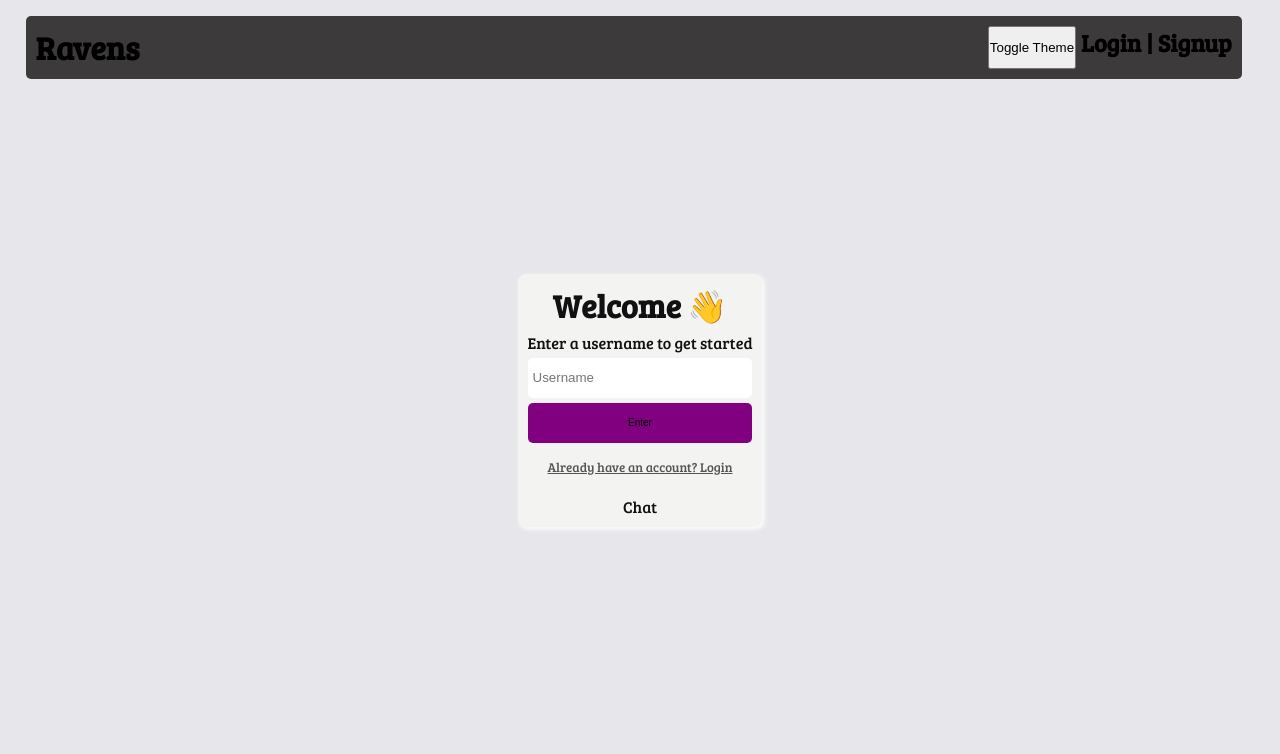
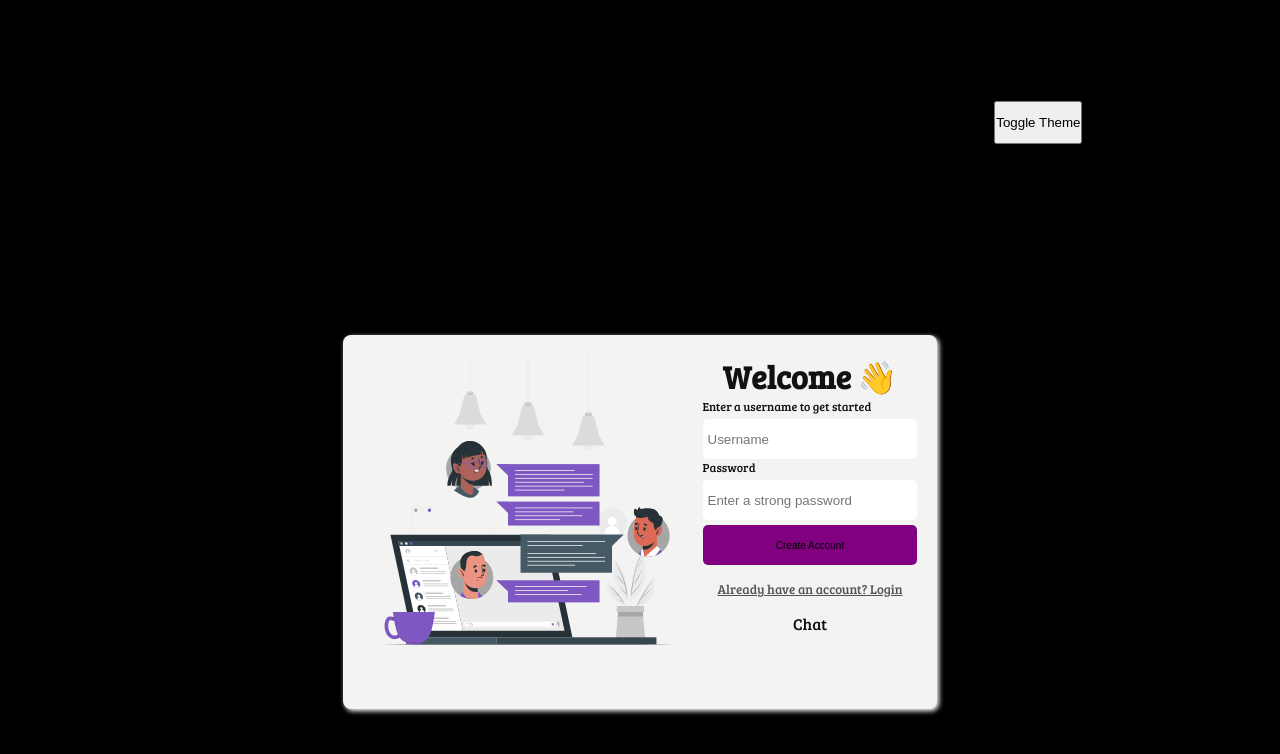
Before and after one commit to Codestronomer/Ravens, a Next.js app in the folder client/: page / in a window 1280 px wide. Shown: the top 754 px of the page. Built offline with nearby package versions, Linux system fonts and the light colour scheme; no server answers.

Commit message:
[feat] update home page styles

```diff
--- /dev/null
+++ b/client/public/work-chat-styles.css
@@ -0,0 +1 @@
+svg#freepik_stories-work-chat:not(.animated) .animable {opacity: 0;}svg#freepik_stories-work-chat.animated #freepik--Device--inject-24 {animation: 1.5s Infinite  linear floating;animation-delay: 0s;}svg#freepik_stories-work-chat.animated #freepik--speech-bubbles--inject-24 {animation: 1.5s Infinite  linear floating;animation-delay: 0s;}            @keyframes floating {                0% {                    opacity: 1;                    transform: translateY(0px);                }                50% {                    transform: translateY(-10px);                }                100% {                    opacity: 1;                    transform: translateY(0px);                }            }
--- a/client/src/app/auth/auth.module.css
+++ b/client/src/app/auth/auth.module.css
@@ -1,9 +1,11 @@
 .auth {
+  gap: 5px;
+  color: black;
+  width: 100%;
   display: flex;
+  font-size: 12px;
+  text-align: left;
   flex-direction: column;
-  color: black;
-  gap: 5px;
-  width: 100%;
 }
 
 .description {
--- a/client/src/app/auth/authUtils.tsx
+++ b/client/src/app/auth/authUtils.tsx
@@ -62,7 +62,6 @@ export const GetUsername: React.FC<userNameProps> = ({ setIsValid, setUsername,
         onChange={handleUsername}
       >
       </input>
-      <button className={styles.userSubmit} type='submit'>Enter</button>
     </form>
   </>
 
@@ -97,6 +96,7 @@ export const GetPassword: React.FC<passwordProps> = ({
         style={{
           backgroundColor: `var(--background-color)`,
           color: `var(--text-color)`,
+          textAlign: 'left',
         }}
       >Password</label>
       <input
--- a/client/src/app/auth/login.tsx
+++ b/client/src/app/auth/login.tsx
@@ -35,14 +35,12 @@ export function Login(): React.FunctionComponentElement<HTMLBodyElement> {
 
   return (
     <div>
-      {!isValid ? (
       <GetUsername
         userInfo={userInfo}
         setUsername={updateUserInfo}
         setIsValid={handleNext}
         isRegister={false}
       />
-      ) : (
       <GetPassword
         userInfo={userInfo}
         setPassword={updateUserInfo}
@@ -50,8 +48,6 @@ export function Login(): React.FunctionComponentElement<HTMLBodyElement> {
         isRegister={false}
         isLoading={isLoading}
       />
-      )}
-
       {
         loginError && loginError.error &&
         <ErrorModal onClose={handleCloseError} errorMessage={loginError.message} />
--- a/client/src/app/auth/register.tsx
+++ b/client/src/app/auth/register.tsx
@@ -32,14 +32,12 @@ export function Register(): React.FunctionComponentElement<HTMLBodyElement> {
 
   return (
     <div>
-      {!isValid ? (
       <GetUsername
         userInfo={userInfo}
         setUsername={updateUserInfo}
         setIsValid={handleNext}
         isRegister={true}
       />
-      ) : (
       <GetPassword
         isRegister={true}
         userInfo={userInfo}
@@ -47,8 +45,6 @@ export function Register(): React.FunctionComponentElement<HTMLBodyElement> {
         handleUser={registerUser}
         isLoading={isLoading}
       />
-      )}
-
       {
         registerError && registerError.error &&
         <ErrorModal onClose={handleCloseError} errorMessage={registerError.message} />
--- a/client/src/app/globals.css
+++ b/client/src/app/globals.css
@@ -90,8 +90,13 @@ html,
 body {
   max-width: 100vw;
   overflow-x: hidden;
-  background-color: #E7E7EB;
+  /* background-color: #E7E7EB; */
+  background-color: black;
   /* background-image: url('../../public/Sprinkle.svg'); */
+}
+
+.dark {
+  background-color: #111111;
 }
 
 body {
--- a/client/src/app/page.module.css
+++ b/client/src/app/page.module.css
@@ -6,17 +6,19 @@
 
 .home {
   display: flex;
-  flex-direction: column;
+  flex-direction: row;
   margin: auto;
-  gap: 5px;
-  align-items: center;
-  justify-content: center;
+  gap: 10px;
+  justify-content: space-evenly;
   text-align: center;
   background-color: #FFFFFF;
   color:black;
   border-radius: 8px;
-  padding: 10px;
+  padding: 20px;
   box-shadow: 2px 2px 5px white;
+}
+
+.homeLeft {
 }
 
 .description a {
--- a/client/src/app/page.tsx
+++ b/client/src/app/page.tsx
@@ -1,10 +1,12 @@
 'use client'
 import Link from 'next/link'
+import Image from 'next/image';
 import { useContext } from 'react';
 import { AppProps } from 'next/app'
 import { Auth } from './auth'
 import Nav from '@/components/nav'
 import styles from './page.module.css'
+import SideImage from '../../public/work-chat-not-css.svg'
 import { Theme } from '@/context/themeContext';
 import { ThemeContextType } from '@/context';
 
@@ -21,9 +23,14 @@ export default function Home() {
           color: `var(--text-color)`,
         }}
       >
-        <h1 className={styles.welcome}>Welcome 👋</h1>
-        <Auth />
-        <Link href="/chat">Chat</Link>
+        <div className={`${styles.homeLeft}`}>
+          <Image src={SideImage} height={330} width={330} alt='raven-image' />
+        </div>
+        <div className={`${styles.homeRight}`}>
+          <h1 className={styles.welcome}>Welcome 👋</h1>
+          <Auth />
+          <Link href="/chat">Chat</Link>
+        </div>
       </div>
     </main>
   )
--- a/client/src/components/nav/nav.module.css
+++ b/client/src/components/nav/nav.module.css
@@ -1,8 +1,6 @@
 .nav {
-  position: absolute;
   top: 2%;
   left: 2%;
-  background-color: rgb(60, 58, 58);
   width: 95%;
   margin: auto;
   padding: 10px;
--- a/client/src/components/notification/notification.module.css
+++ b/client/src/components/notification/notification.module.css
@@ -2,6 +2,7 @@
   width: 40px;
   position: relative;
   height: fit-content;
+  cursor: pointer;
 }
 
 .notificationCount {
@@ -24,6 +25,7 @@
   width: 230px;
   padding: 10px;
   position: fixed;
+  cursor: pointer;
   overflow-y: auto;
   max-height: 150px;
   border-radius: 5px;
```
Also changed, not shown: client/public/work-chat-not-css.svg (added). Lines whose indentation alone changed are shown as unchanged.
